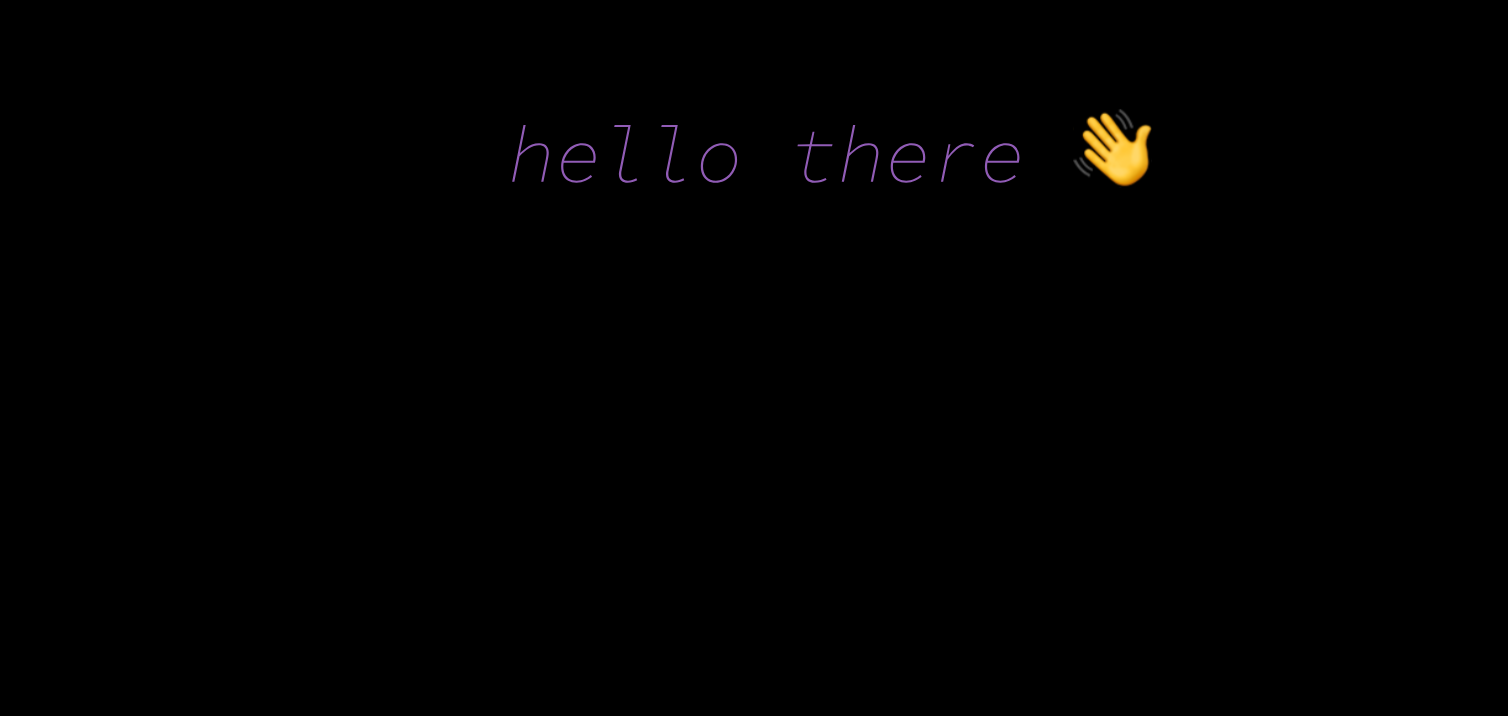
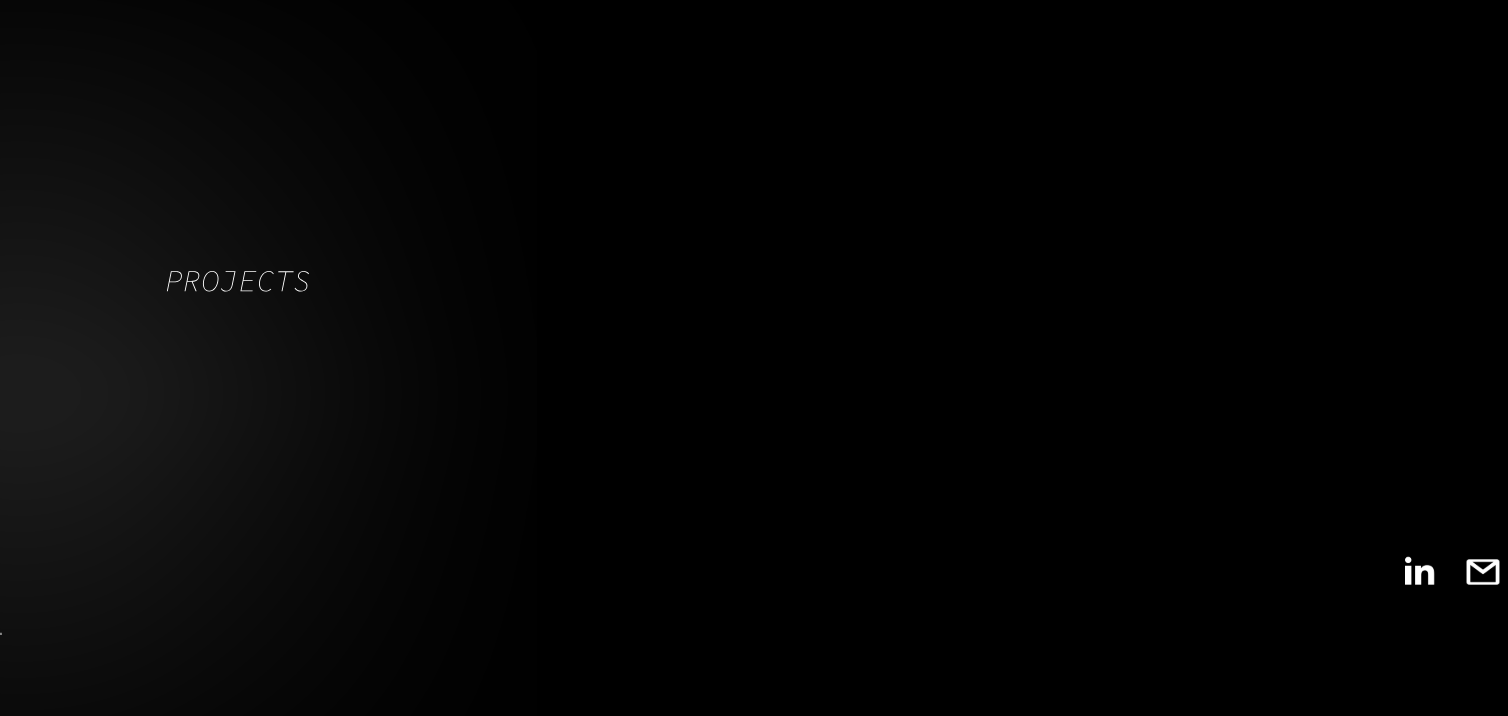
Before and after one commit to jpazv/portifolium, a React (Create React App) app: page /projetoZeus in a window 1280 px wide. Shown: the top 716 px of the page, 1508 px wide, since content can reach past the window. Built offline with nearby package versions, Linux system fonts and the light colour scheme.

Commit message:
primeira pagina

```diff
--- a/src/MainPage/index.js
+++ b/src/MainPage/index.js
@@ -39,10 +39,11 @@ function MainPage() {
                     <div className="projeto3" onClick={(() => navigate("/projetoZeus"))} />
                     <div className="projeto4" onClick={(() => navigate("/projetoZeus"))} />
                     <img className="numbers" src={numbers} />
+                    <div className="projects1" />
                     <img className="projects" src={Projects} />
-                    <div className="projects1" />
                     <img className="sombra" src={Sombra} />
                     <img className="about" src={About} />
+                    <div className="about2" onClick={(() => navigate("/projetoZeus"))}/>
                     <div className="contato">
 
                         <img className="gmail" src={Gmail} />
--- a/src/MainPage/styles.css
+++ b/src/MainPage/styles.css
@@ -85,6 +85,13 @@ body {
     margin-top: -4vw;
 }
 
+.projects {
+
+    width: 11vw;
+    margin-top: 6vw;
+    margin-left: -17vw;
+}
+
 
 .about {
     width: 7vw;
@@ -92,6 +99,17 @@ body {
     margin-top: 78vh;
     margin-left: -78vh;
 }
+.about2 {
+
+    /* background-color: red; */
+    position: absolute;
+    z-index: 1;
+    width: 11.2vw;
+    height: 1.9vw;
+    margin-top: 38vw;
+    margin-left: 11vw;
+}
+
 
 .contato {
     display: flex;
@@ -127,7 +145,7 @@ body {
 
 .glow-button:hover {
     color: rgba(255, 255, 255, 1);
-    box-shadow: 0 5px 15px rgba(145, 92, 182, .4);
+    box-shadow: 0 5px 15px rgba(145, 92, 182, .9);
 }
 
 .projeto1 {
@@ -144,7 +162,7 @@ body {
 
 .projeto1:hover {
     color: rgba(255, 255, 255, 1);
-    box-shadow: 0 5px 15px rgba(145, 92, 182, .4);
+    box-shadow: 0 5px 15px rgba(145, 92, 182, .9);
 }
 
 .projeto2 {
@@ -160,7 +178,7 @@ body {
 
 .projeto2:hover {
     color: rgba(255, 255, 255, 1);
-    box-shadow: 0 5px 15px rgba(145, 92, 182, .4);
+    box-shadow: 0 5px 15px rgba(145, 92, 182, .9);
 }
 
 .projeto3 {
@@ -176,10 +194,11 @@ body {
 
 .projeto3:hover {
     color: rgba(255, 255, 255, 1);
-    box-shadow: 0 5px 15px rgba(145, 92, 182, .4);
+    box-shadow: 0 5px 15px rgba(145, 92, 182, .9);
 }
 
 .projeto4 {
+    /* background-color: red; */
     border-radius: 50%;
     width: 4.7vw;
     height: 4.7vw;
@@ -192,15 +211,9 @@ body {
 
 .projeto4:hover {
     color: rgba(255, 255, 255, 1);
-    box-shadow: 0 5px 15px rgba(145, 92, 182, .4);
+    box-shadow: 0 5px 15px rgba(145, 92, 182, .9);
 }
 
-.projects {
-
-    width: 11vw;
-    margin-top: -4vw;
-    margin-left: -17vw;
-}
 
 
 .projects1 {
@@ -213,11 +226,12 @@ body {
     margin-left: 13vw;
 }
 
-.projects1:hover {
+
+/* .projects1:hover {
     background-color: rgba(145, 92, 182, .4);
     color: rgba(255, 255, 255, 1);
     box-shadow: 0 5px 15px rgba(145, 92, 182, .4);
-}
+} */
 
 .sombra {
     margin-top: -1vw;
--- a/src/Project1Page/index.js
+++ b/src/Project1Page/index.js
@@ -1,20 +1,53 @@
-import React from "react"
+import { React, Linking, useEffect } from "react";
 import "./styles.css";
-import { useNavigate } from "react-router-dom";
 import HelloThere from "../assets/hellothere.svg";
+// import HelloThere2 from "../assets/hellothere2.svg"
 import BioAtualizada from "../assets/BioAtualizada.svg"
+import ellipse from "../assets/ellipse.svg"
+import ellipse2 from "../assets/ellipse2.svg"
+import scroll from "../assets/scrolldown.svg"
+import numbers from "../assets/numbers.svg"
+import Projects from "../assets/projects.svg"
+import Sombra from "../assets/sombra.svg"
+import Gmail from "../assets/gmail.svg"
+import Linkedin from "../assets/linkedin.svg"
+import About from "../assets/about.svg"
+
+
+import { useNavigate } from "react-router"
+
+
 
 function Project1Page() {
-
     let navigate = useNavigate();
-
     return (
         <>
-            <img className="helloThere" src={HelloThere} />
+            <div className="container1">
+                <div className="row1">
+                    <img className="ellipse3" src={ellipse} />
+                    <img className="ellipse4" src={ellipse2} />
+                    </div>
+                    <img className="projects1" src={Projects} />
+                    <div className="projects2" />
+                    <img className="sombra1" src={Sombra} />
+                    <img className="about1" src={About} />
+                    <div className="contato1">
 
+                        <img className="gmail1" src={Gmail} />
+                        <a href="mailto: jpazevedomoreiraa@gmail.com" className="gmailButton">
+                        </a>
+
+                        <img className="linkedin1" src={Linkedin} />\
+                        <a href="https://www.linkedin.com/in/jpazv/" className="linkedin">
+                        </a>
+                        <div></div>
+                    </div>
+
+
+
+                </div>
         </>
     )
 }
 
 export default Project1Page
-// onClick={()=> console.log("ck")}
--- a/src/Project1Page/styles.css
+++ b/src/Project1Page/styles.css
@@ -1,16 +1,103 @@
-.helloThere{
-    width: 100vw;
-    height: 20vw;
-    max-width: 50vw;
-    margin-top: 1.6vw;
-    margin-left: 40vw;
+body {
+    background-color: #000000;
 }
 
-.bio{
-    width: 60vw;
-    height: 13.3vw;
-    min-height: 15vw;
-    margin-left: 35vw;
-    margin-bottom: 50vw;
-    margin-top: 6vw;
+.container1 {
+    display: flex;
+    /* justify-content: space-around; */
+    height: 100vh;
+    max-height: 100%;
 }
+
+.row1 {
+    display: flex;
+    flex-direction: row;
+
+}
+
+
+.ellipse3 {
+    width: 12vw;
+    height: 56vw;
+    min-height: 35vw;
+    margin-left: -95vw;
+
+}
+
+.ellipse4 {
+    width: 4vw;
+    height: 64vw;
+    min-height: 2vw;
+    margin-left: -3.9vw;
+
+}
+
+
+
+.about1 {
+    width: 7vw;
+    height: 3vw;
+    margin-top: 78vh;
+    margin-left: -78vh;
+}
+
+.contato1 {
+    display: flex;
+    /* flex-direction: row; */
+    /* gap: 3vw; */
+    margin-left: 175vh;
+    margin-top: 50.2vw;
+    position: absolute;
+    z-index: 1;
+}
+
+.linkedin1 {
+    width: 3vw;
+    height: 3vw;
+    margin-top: -7vw;
+    position: absolute;
+    z-index: 1;
+}
+
+.gmail1 {
+    width: 3vw;
+    height: 3vw;
+    margin-top: -7vw;
+    margin-left: 5vw;
+}
+
+.gmailButton1 {
+    width: 3vw;
+    height: 3vw;
+    margin-top: -7vw;
+    margin-left: -3vw;
+}
+
+.glow-button:hover {
+    color: rgba(255, 255, 255, 1);
+    box-shadow: 0 5px 15px rgba(145, 92, 182, .8);
+}
+
+
+.projects {
+
+    width: 11vw;
+    margin-top: -4vw;
+    margin-left: -17vw;
+}
+
+
+.projects1 {
+    position: absolute;
+    z-index: 1;
+    width: 11.2vw;
+    height: 1.9vw;
+    margin-top: 21vw;
+    margin-left: 13vw;
+}
+
+
+.sombra1 {
+    margin-top: -1vw;
+    margin-left: -35vw;
+}
```
